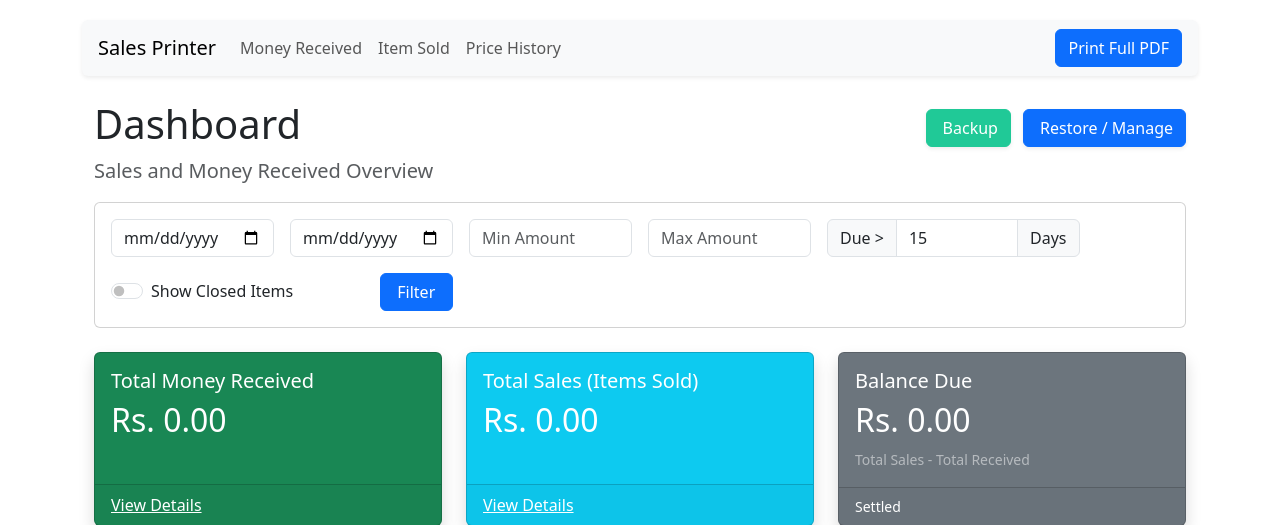
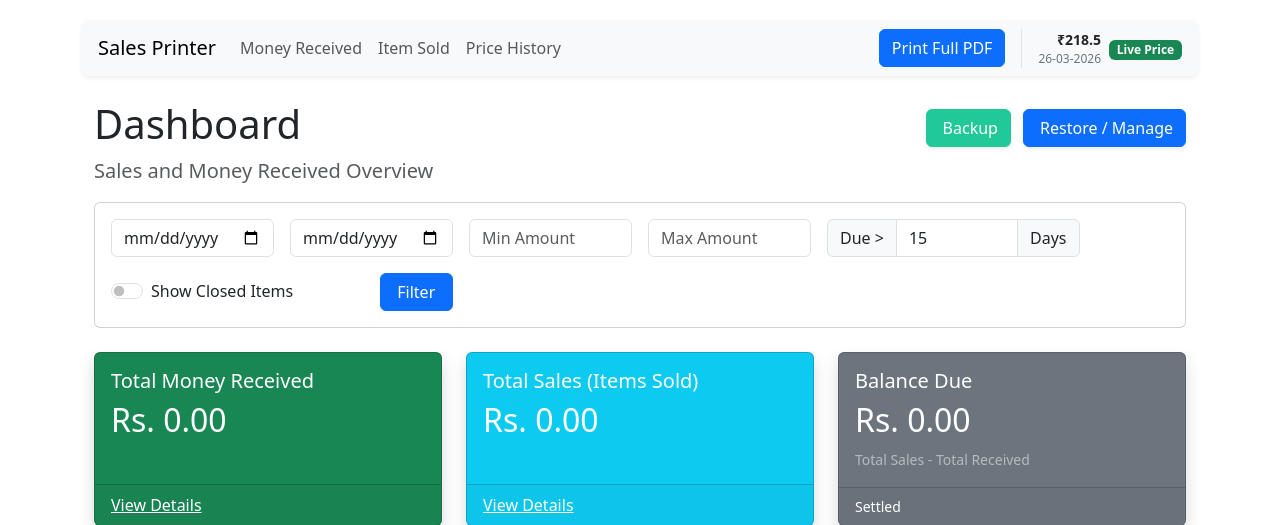
Before and after one commit to sudeepsudhevan/Sales-Data-Printer, a Django app: page / in a window 1280 px wide. Shown: the top 525 px of the page. Run offline with Django 5.2, Linux system fonts and the light colour scheme; data that the repository does not hold is empty.

Commit message:
live price to clipboard

```diff
--- a/daily_prices.json
+++ b/daily_prices.json
@@ -13,5 +13,30 @@
         "date": "21-03-2026",
         "price": 217.0,
         "recorded_on": "2026-03-22"
+    },
+    {
+        "date": "21-03-2026",
+        "price": 217.0,
+        "recorded_on": "2026-03-23"
+    },
+    {
+        "date": "23-03-2026",
+        "price": 217.0,
+        "recorded_on": "2026-03-24"
+    },
+    {
+        "date": "24-03-2026",
+        "price": 217.5,
+        "recorded_on": "2026-03-25"
+    },
+    {
+        "date": "25-03-2026",
+        "price": 218.5,
+        "recorded_on": "2026-03-26"
+    },
+    {
+        "date": "26-03-2026",
+        "price": 218.5,
+        "recorded_on": "2026-03-27"
     }
 ]
--- a/sales/templates/sales/base.html
+++ b/sales/templates/sales/base.html
@@ -25,17 +25,64 @@
             {% if latest_price_entry %}
             <div class="navbar-nav ms-3 border-start ps-3 d-flex align-items-center">
                 <div class="text-secondary small me-2 text-end">
-                    <span class="d-block fw-bold text-dark">₹{{ latest_price_entry.price }}</span>
+                    <span id="priceSpan" class="d-block fw-bold text-dark" style="cursor: pointer;"
+                        title="Click to copy price">₹{{ latest_price_entry.price }}</span>
                     <span class="d-block" style="font-size: 0.75rem;">{{ latest_price_entry.date }}</span>
                 </div>
-                <span class="badge bg-success">Live Price</span>
+                <a href="https://rubberboard.gov.in/public" style="cursor: pointer;" target="_blank">
+                    <span class="badge bg-success">Live Price</span>
+                </a>
             </div>
             {% endif %}
         </nav>
 
         {% block content %}{% endblock %}
     </div>
+
+    <!-- Toast Container for Notifications -->
+    <div class="toast-container position-fixed bottom-0 end-0 p-3" style="z-index: 1080;">
+        <div id="feedbackToast" class="toast align-items-center text-bg-success border-0" role="alert"
+            aria-live="assertive" aria-atomic="true">
+            <div class="d-flex">
+                <div class="toast-body" id="toastMessage"></div>
+                <button type="button" class="btn-close btn-close-white me-2 m-auto" data-bs-dismiss="toast"
+                    aria-label="Close"></button>
+            </div>
+        </div>
+    </div>
     <script src="https://cdn.jsdelivr.net/npm/bootstrap@5.3.0/dist/js/bootstrap.bundle.min.js"></script>
+    <script>
+        document.addEventListener('DOMContentLoaded', () => {
+            const priceSpan = document.getElementById('priceSpan');
+            const toastEl = document.getElementById('feedbackToast');
+            const toastMessage = document.getElementById('toastMessage');
+
+            if (priceSpan && toastEl) {
+                const toast = new bootstrap.Toast(toastEl, { delay: 3000 });
+                priceSpan.addEventListener('click', () => {
+                    // Get the text content of the span
+                    const priceText = priceSpan.textContent.replace(/\₹/g, '').trim();
+
+                    // Use the modern Clipboard API
+                    if (navigator.clipboard) {
+                        navigator.clipboard.writeText(priceText)
+                            .then(() => {
+                                toastEl.classList.remove('text-bg-danger');
+                                toastEl.classList.add('text-bg-success');
+                                toastMessage.textContent = `Copied ₹${priceText} to clipboard!`;
+                                toast.show();
+                            })
+                            .catch(err => {
+                                toastEl.classList.remove('text-bg-success');
+                                toastEl.classList.add('text-bg-danger');
+                                toastMessage.textContent = `Failed to copy: ${err}`;
+                                toast.show();
+                            });
+                    }
+                });
+            }
+        });
+    </script>
 </body>
 
 </html>
```
